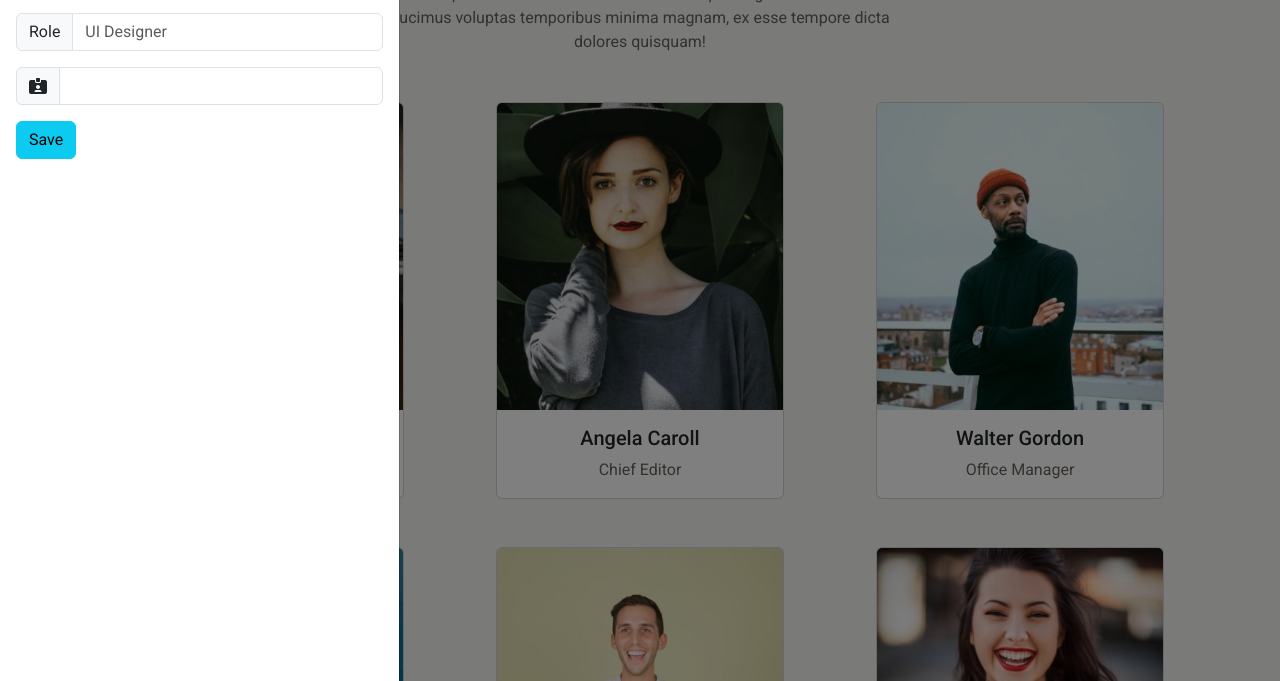
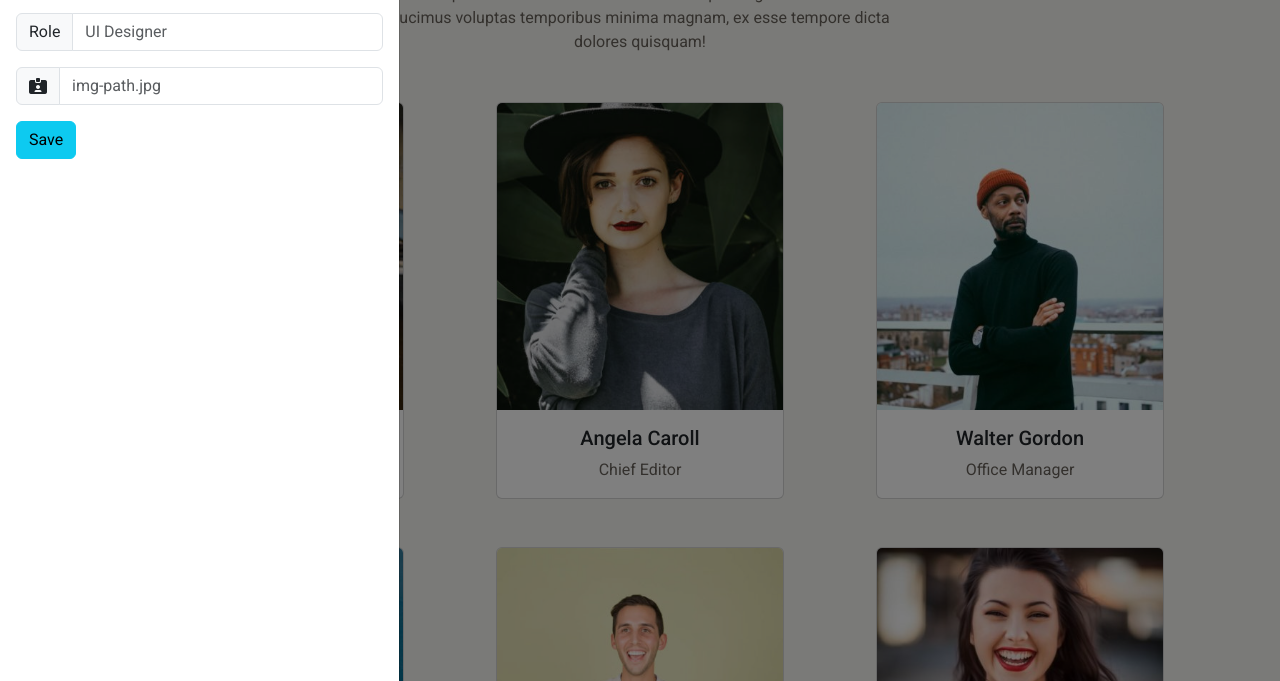
Before and after one commit to leonardomastrangelo/js-our-team, a plain HTML site: page index.html in a window 1280 px wide. Both pictures are taken after a click on the button "Add a new mate". Shown: the part 119-800 px from the top of the page. Drawn offline with nearby package versions, Linux system fonts and the light colour scheme.

Commit message:
minor fix

```diff
--- a/index.html
+++ b/index.html
@@ -66,7 +66,7 @@
                 <!-- input for profile picture -->
                 <div class="input-group mb-3">
                     <label class="input-group-text" for="profile-img"><i class="fa-solid fa-id-card-clip"></i></label>
-                    <input type="text" class="form-control" id="profile-img" name="profile-img" value="">
+                    <input type="text" class="form-control" id="profile-img" name="profile-img" value="" placeholder="img-path.jpg">
                 </div>
                 <!-- button to send info -->
                 <button class="btn btn-info">Save</button>
--- a/js/script.js
+++ b/js/script.js
@@ -108,6 +108,7 @@ function addMate(mate) {
     resetInput()
 }
 
+//reset input values
 function resetInput() {
     document.getElementById("name").value = "";
     document.getElementById("role").value = "";
```
